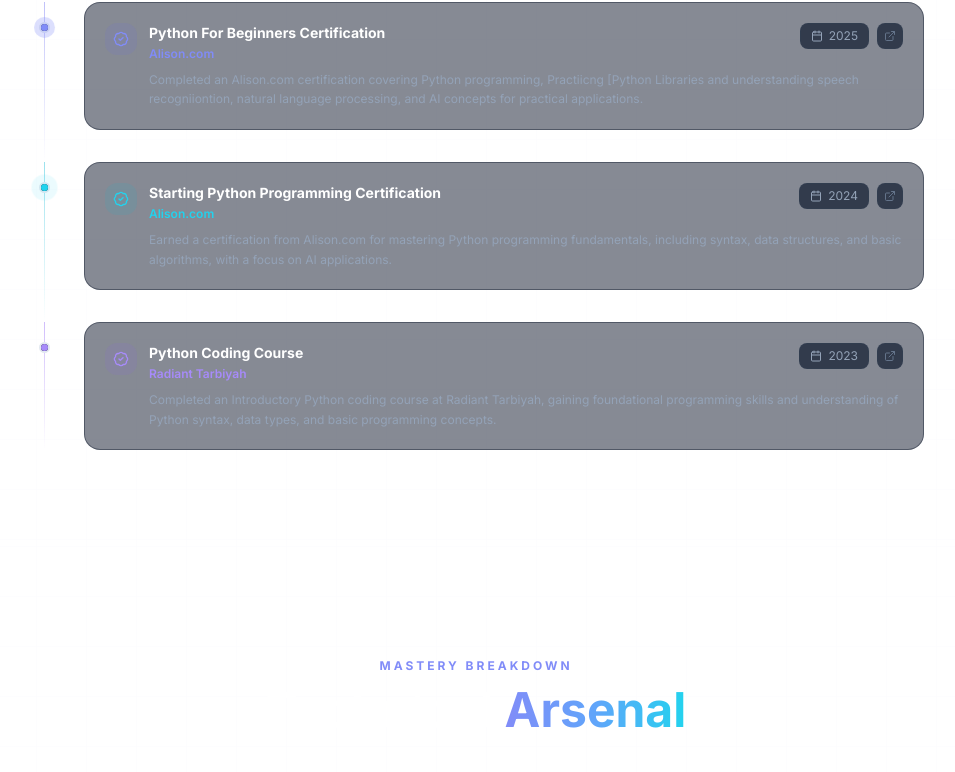
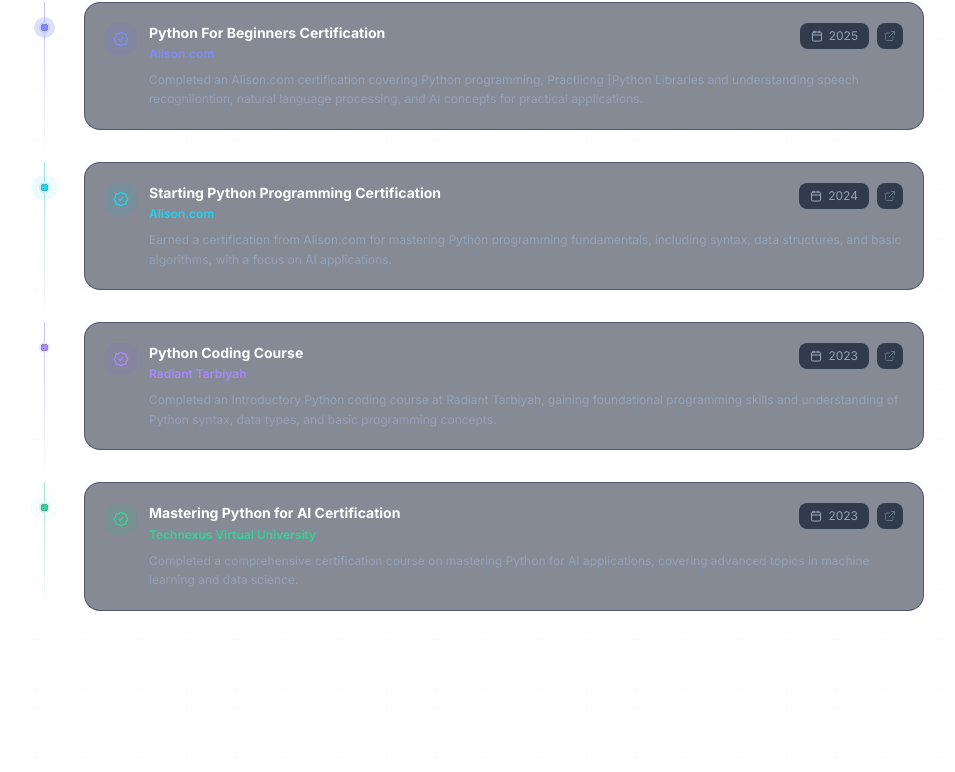
Before and after one commit to BinteAtif/portfolio-website, a React (Vite) app in the folder frontend/: page / in a window 1280 px wide. Shown: the part 3184-3956 px from the top of the page, without its empty margins (164-1119 px from the left). Built offline with nearby package versions, Linux system fonts and the light colour scheme; no server answers.

Commit message:
Update Certifications.jsx

```diff
--- a/frontend/src/sections/Certifications.jsx
+++ b/frontend/src/sections/Certifications.jsx
@@ -30,9 +30,15 @@ const certifications = [
     credentialUrl: 'https://www.facebook.com/RadiantTarbiyah/',
     color: 'violet',
   },
-
-
-
+    {
+    title: 'Mastering Python for AI Certification',
+    issuer: 'Technexus Virtual University',
+    year: '2023',
+    description:
+      'Completed a comprehensive certification course on mastering Python for AI applications, covering advanced topics in machine learning and data science.',
+    credentialUrl: 'https://www.technexusvu.com/',
+    color: 'emerald',
+  },
 ];
 
 const colorMap = {
```
